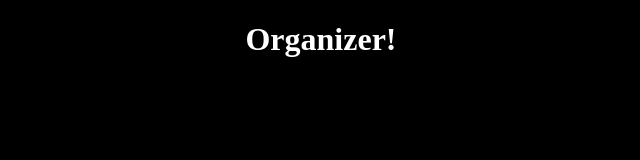
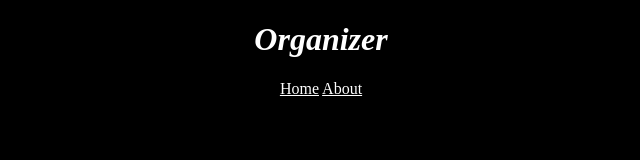
Before and after one commit to hcedill1/WebApp, a website: page hostpage.html in a window 1280 px wide. Shown: the whole page, without its empty margins (319-959 px from the left). Drawn offline with Linux system fonts and the light colour scheme.

Commit message:
center the links on the home page

```diff
--- a/hostpage.html
+++ b/hostpage.html
@@ -2,12 +2,19 @@
 <html lang="en">
 <head>
     <meta charset="UTF-8">
-    <title>Organizer</title>
+    <link rel="stylesheet" href="FontStyle.css">
+    <title>Home</title>
 
 </head>
 
 <body bgcolor="black">
-    <h1 align="center" style="color:white">Organizer!</h1>
+    <h1 align="center" style="color:white" class="italic">Organizer</h1>
+    <p style="text-align: center">
+        <a href="hostpage.html" style="color:white">Home</a>
+        <a href="AboutDev.html" style="color:white">About</a>
+    </p>
+
+
     <script src="index.js"></script>
 </body>
 </html>
```
Also changed, not shown: AboutDev.html (added, +11 -0 lines).
